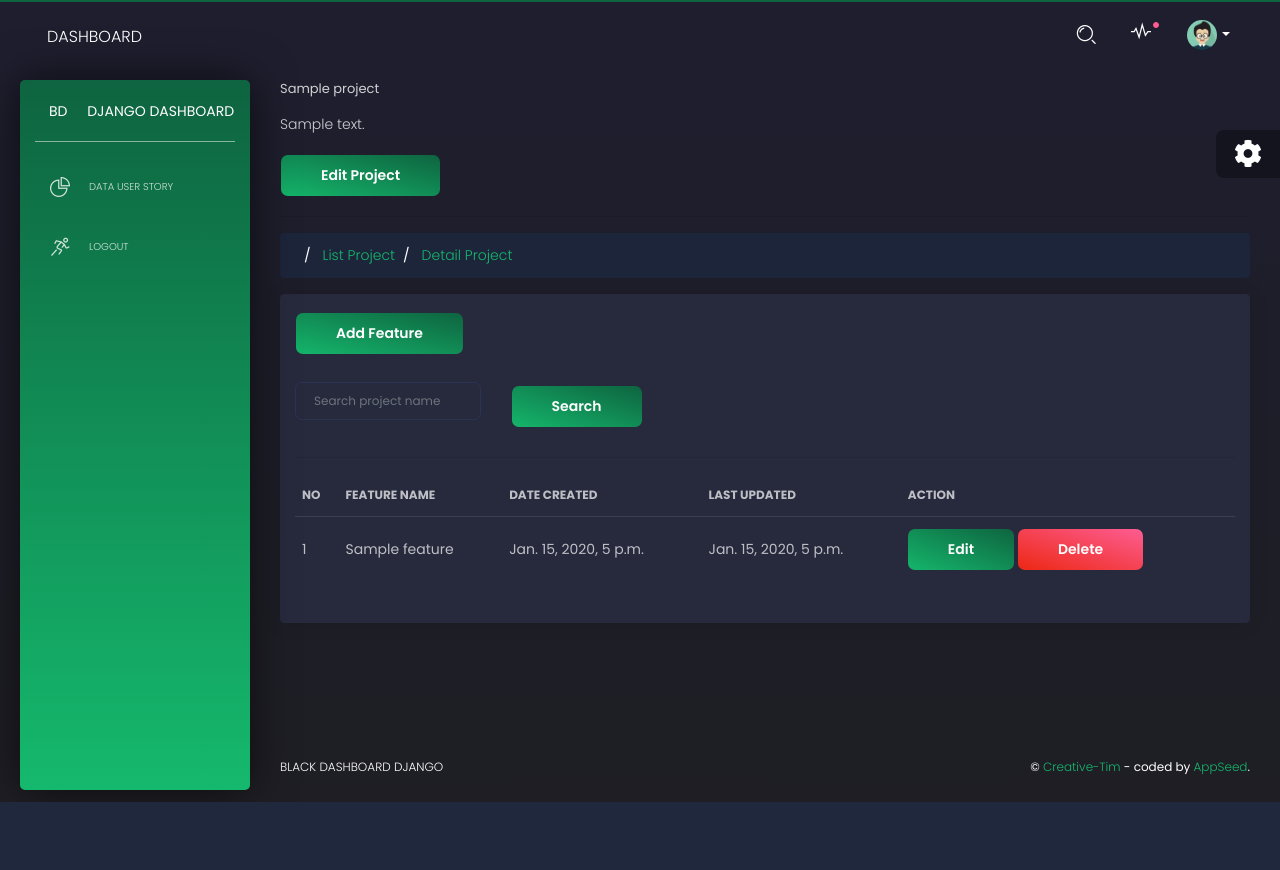
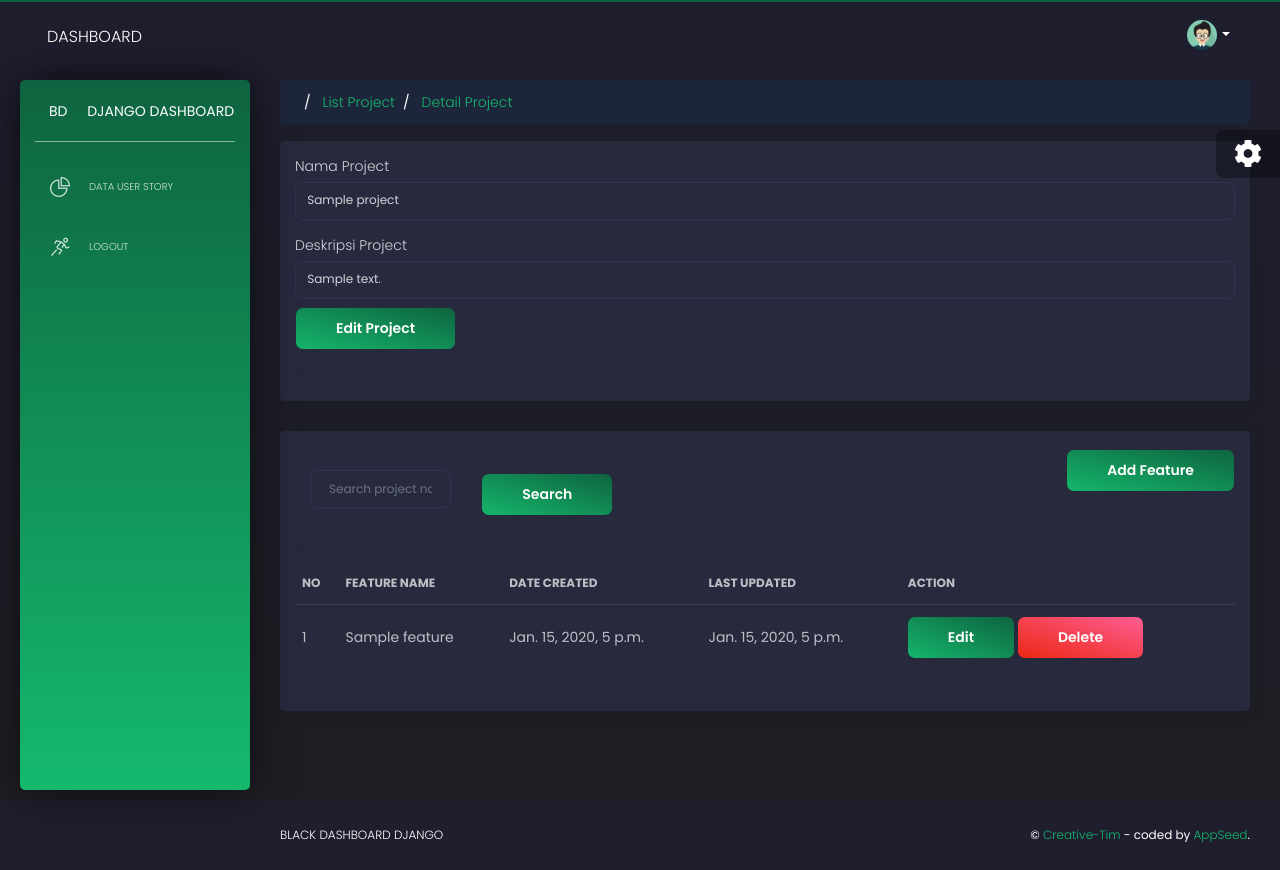
Before and after one commit to AgileRE-2021/UserStoryScenToUseCaseSpec, a Django app: page /detail-project/1 in a window 1280 px wide. Before the commit the page ends 802 px from the top, so only its background shows below. Run offline with Django 3.2, Linux system fonts and the light colour scheme; a user stored in the database is signed in; tables that the repository leaves empty hold one stand-in row (values such as "Sample post"); some libraries are stand-ins or nearby versions.

Commit message:
button dan merubah layout halaman list feature

```diff
--- a/UserStoryScenario/core/templates/includes/navigation.html
+++ b/UserStoryScenario/core/templates/includes/navigation.html
@@ -23,27 +23,6 @@
 
             {% if user.is_authenticated %}
             <ul class="navbar-nav ml-auto">
-              <li class="search-bar input-group">
-                <button class="btn btn-link" id="search-button" data-toggle="modal" data-target="#searchModal"><i class="tim-icons icon-zoom-split" ></i>
-                  <span class="d-lg-none d-md-block">Search</span>
-                </button>
-              </li>
-              <li class="dropdown nav-item">
-                <a href="javascript:void(0)" class="dropdown-toggle nav-link" data-toggle="dropdown">
-                  <div class="notification d-none d-lg-block d-xl-block"></div>
-                  <i class="tim-icons icon-sound-wave"></i>
-                  <p class="d-lg-none">
-                    Notifications
-                  </p>
-                </a>
-                <ul class="dropdown-menu dropdown-menu-right dropdown-navbar">
-                  <li class="nav-link"><a href="#" class="nav-item dropdown-item">Mike John responded to your email</a></li>
-                  <li class="nav-link"><a href="javascript:void(0)" class="nav-item dropdown-item">You have 5 more tasks</a></li>
-                  <li class="nav-link"><a href="javascript:void(0)" class="nav-item dropdown-item">Your friend Michael is in town</a></li>
-                  <li class="nav-link"><a href="javascript:void(0)" class="nav-item dropdown-item">Another notification</a></li>
-                  <li class="nav-link"><a href="javascript:void(0)" class="nav-item dropdown-item">Another one</a></li>
-                </ul>
-              </li>
               <li class="dropdown nav-item">
                 <a href="#" class="dropdown-toggle nav-link" data-toggle="dropdown">
                   <div class="photo">
@@ -67,16 +46,4 @@
           </div>
         </div>
       </nav>
-      <div class="modal modal-search fade" id="searchModal" tabindex="-1" role="dialog" aria-labelledby="searchModal" aria-hidden="true">
-        <div class="modal-dialog" role="document">
-          <div class="modal-content">
-            <div class="modal-header">
-              <input type="text" class="form-control" id="inlineFormInputGroup" placeholder="SEARCH">
-              <button type="button" class="close" data-dismiss="modal" aria-label="Close">
-                <i class="tim-icons icon-simple-remove"></i>
-              </button>
-            </div>
-          </div>
-        </div>
-      </div>
       <!-- End Navbar -->
--- a/UserStoryScenario/core/templates/includes/sidebar.html
+++ b/UserStoryScenario/core/templates/includes/sidebar.html
@@ -7,7 +7,7 @@
             BD
           </a>
           <a target="_blank"
-             href="https://www.creative-tim.com/product/black-dashboard-django" class="simple-text logo-normal">
+             href="/list-project" class="simple-text logo-normal">
             Django Dashboard
           </a>
         </div>
--- a/UserStoryScenario/core/templates/main/detail-project.html
+++ b/UserStoryScenario/core/templates/main/detail-project.html
@@ -12,12 +12,23 @@
         <div class="pcoded-content">
             <!-- [ breadcrumb ] start -->
             <div class="page-header">
+            <ul class="breadcrumb">
+                                <li class="breadcrumb-item"><a href="index.html"><i class="feather icon-home"></i></a></li>
+                                <li class="breadcrumb-item"><a href="#!"> List Project </a></li>
+                                <li class="breadcrumb-item"><a href="#!"> Detail Project </a></li>
+                            </ul>
                 <div class="page-block">
                     <div class="row align-items-center">
                         <div class="col-md-12">
                             <div class="page-header-title">
-                                <h5 class="mb-3">{{context.project.project_name}}</h5>
-                                <p class="mb-3">{{context.project.project_desc}}</p>
+                                <div class="row">
+                                    <div class="col-md-12">
+                                        <div class="card">
+                                            <div class="card-body">
+                                                <p>Nama Project</p>
+                                                <h5 class="form-control">{{context.project.project_name}}</h5>
+                                                <p>Deskripsi Project</p>
+                                                <p class="form-control">{{context.project.project_desc}}</p>
                                                 <a href="/edit-project/{{context.id_project}}">
                                                     <button class="btn btn-primary">
                                                         Edit Project
@@ -25,11 +36,7 @@
                                                 </a>
                                                 <hr>
                                             </div>
-                            <ul class="breadcrumb">
-                                <li class="breadcrumb-item"><a href="index.html"><i class="feather icon-home"></i></a></li>
-                                <li class="breadcrumb-item"><a href="#!"> List Project </a></li>
-                                <li class="breadcrumb-item"><a href="#!"> Detail Project </a></li>
-                            </ul>
+
                                         </div>
                                     </div>
                                 </div>
@@ -40,11 +47,13 @@
                             <div class="col-md-12">
                                 <div class="card">
                                     <div class="card-body">
+                                        <div class="pull-right">
                                         <a href="/add-feature/{{context.id_project}}">
                                                 <button class="btn btn-primary">
                                                     Add Feature
                                                 </button>
                                             </a>
+                                        </div>
                                         <!-- Search -->
                                         <form method="GET" enctype="multipart/form-data" class="post-form mt-4" action="/detail-project/{{ context.id_project }}">
                                             {% csrf_token %}
@@ -103,6 +112,12 @@
                                 </div>
                             </div>
                         </div>
+                    </div>
+                </div>
+            </div>
+        </div>
+       </div>
+            </div>
             <!-- [ Main Content ] end -->
         </div>
     </div>
--- a/UserStoryScenario/core/templates/main/edit-project.html
+++ b/UserStoryScenario/core/templates/main/edit-project.html
@@ -33,10 +33,6 @@
         <!-- [ form-element ] start -->
         <div class="col-sm-12">
             <div class="card">
-                <div class="card-header">
-                    <h5>Edit Project</h5>
-                    <hr>
-                </div>
                 <div class="card-body">
                     <!--<h5>Create Project</h5>-->
                     <form method="POST" enctype="multipart/form-data" class="post-form" action="/edit-project/update">
--- a/UserStoryScenario/core/templates/main/includes/sidebar.html
+++ b/UserStoryScenario/core/templates/main/includes/sidebar.html
@@ -5,11 +5,11 @@
 
         <div class="logo">
           <a target="_blank"
-             href="https://www.creative-tim.com/product/black-dashboard-django" class="simple-text logo-mini">
+             href="/list-project" class="simple-text logo-mini">
             BD
           </a>
           <a target="_blank"
-             href="https://www.creative-tim.com/product/black-dashboard-django" class="simple-text logo-normal">
+             href="/list-project" class="simple-text logo-normal">
             Django Dashboard
           </a>
         </div>
@@ -31,7 +31,7 @@
           {% else %}
           <li class="active">
             <a target="_blank"
-               href="https://www.creative-tim.com/product/black-dashboard-pro-django">
+               href="/list-project">
               <i class="tim-icons icon-spaceship"></i>
               <p>PRO Version</p>
             </a>
```
Lines whose indentation alone changed are shown as unchanged.
